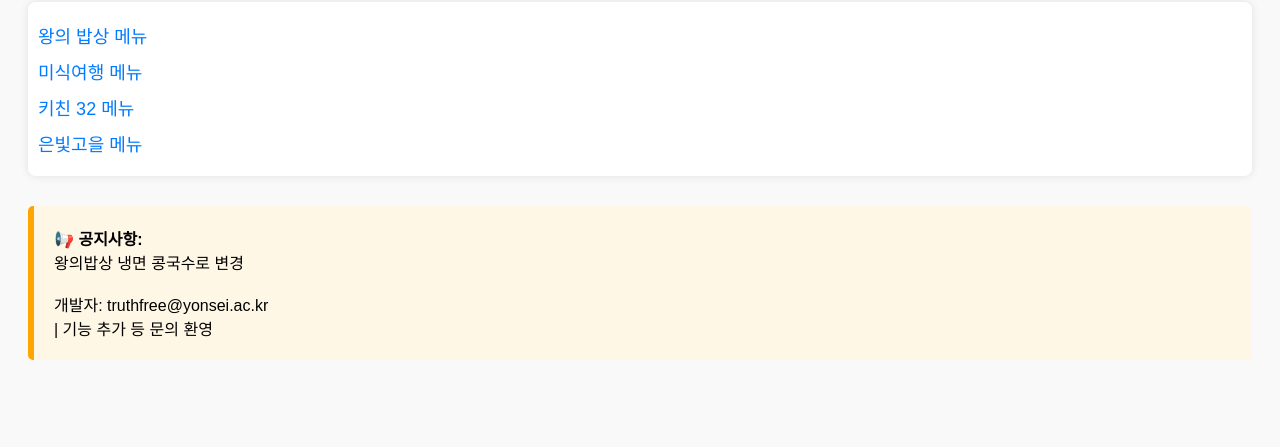
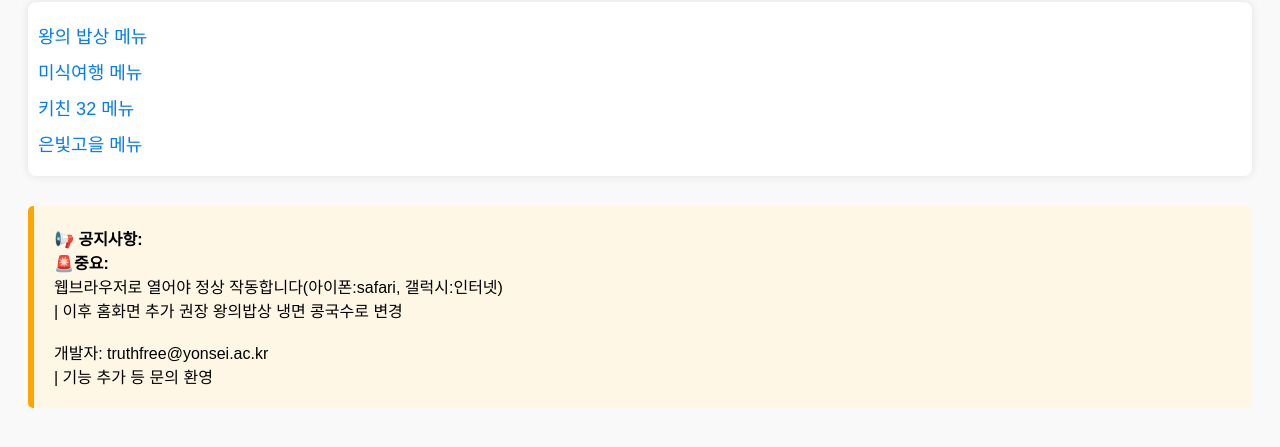
Before and after one commit to truthfree/buffet_project, a plain HTML site: page buffetindex.html in a window 1280 px wide. Shown: the part 115-562 px from the top of the page. Drawn offline with Linux system fonts and the light colour scheme.

Commit message:
Update buffetindex.html

```diff
--- a/buffetindex.html
+++ b/buffetindex.html
@@ -52,9 +52,14 @@
   </div>
 
   <div class="notice-board">
-    📢 <strong>공지사항:</strong>
-    <br>왕의밥상 냉면 콩국수로 변경<br>
+    📢 <strong>공지사항:</strong><br>
+    🚨<strong>중요:</strong><br>
+    웹브라우저로 열어야 정상 작동합니다(아이폰:safari, 갤럭시:인터넷)<br>
+    | 이후 홈화면 추가 권장
+    왕의밥상 냉면 콩국수로 변경<br>
     <br>
+
+
     개발자: truthfree@yonsei.ac.kr<br>
     | 기능 추가 등 문의 환영
   </div>
```
